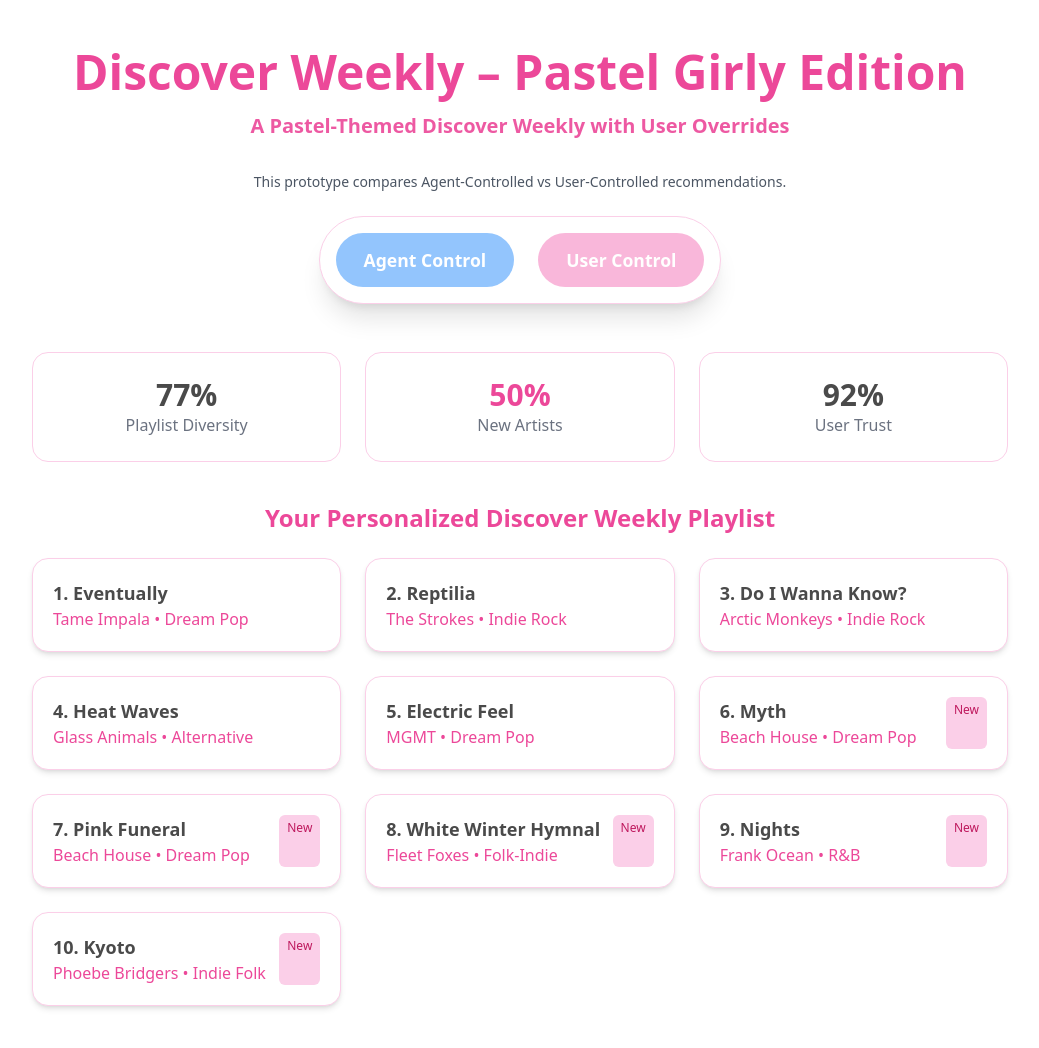
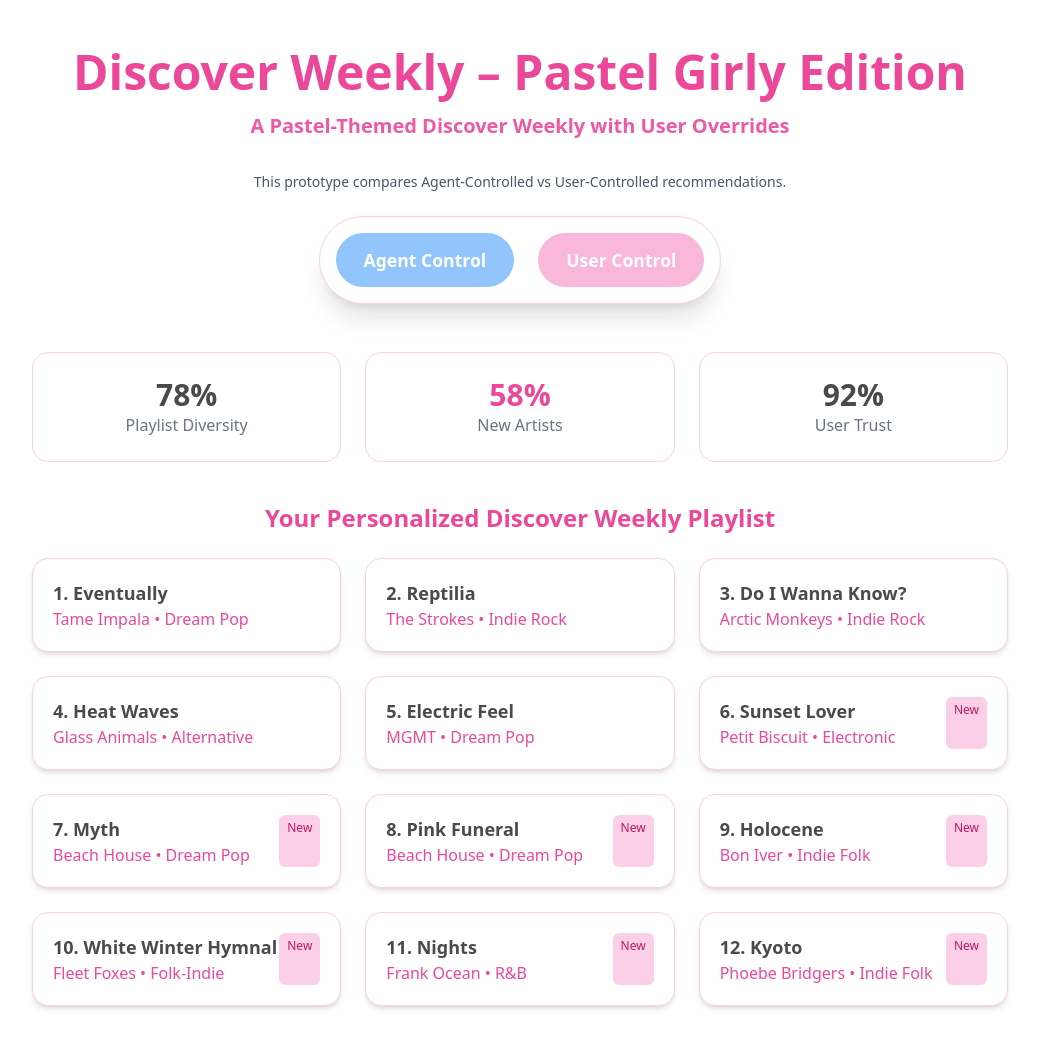
Before and after one commit to armendez02/MANA_CS412_Final-Requirement, a plain HTML site: page index.html in a window 1280 px wide. Shown: the whole page, without its empty margins (120-1159 px from the left). Drawn offline with nearby package versions, Linux system fonts and the light colour scheme.

Commit message:
Refined playlist logic, added new songs, improved scoring & metrics comments (April)

```diff
--- a/index.html
+++ b/index.html
@@ -157,6 +157,8 @@
 
   <!-- JAVASCRIPT LOGIC -->
   <script>
+    // Core profile representing the user's long-term listening habits.
+    // April: Added comments for clarity and debugging.
     let userProfile = {
       topGenres: ["Indie Rock", "Alternative", "Electronic", "Dream Pop"],
       topArtists: ["Tame Impala", "The Strokes", "Arctic Monkeys", "Glass Animals", "MGMT"],
@@ -176,7 +178,9 @@
       {title:"Kyoto", artist:"Phoebe Bridgers", genre:"Indie Folk", similarity:38, novelty:true, reason:"Sentiment bridge"},
       {title:"Nights", artist:"Frank Ocean", genre:"R&B", similarity:45, novelty:true, reason:"Mood pattern match"},
       {title:"White Winter Hymnal", artist:"Fleet Foxes", genre:"Folk-Indie", similarity:52, novelty:true, reason:"Seasonal discovery"},
-      {title:"Myth", artist:"Beach House", genre:"Dream Pop", similarity:70, novelty:true, reason:"Deep cut recommendation"}
+      {title:"Myth", artist:"Beach House", genre:"Dream Pop", similarity:70, novelty:true, reason:"Deep cut recommendation"},
+      {title:"Sunset Lover", artist:"Petit Biscuit", genre:"Electronic", similarity:72, novelty:true, reason:"Electronic discovery based on mood patterns"},
+      {title:"Holocene", artist:"Bon Iver", genre:"Indie Folk", similarity:58, novelty:true, reason:"Recommended for acoustic/folk exploration"},
     ];
 
     const playlistDiv = document.getElementById("playlist");
@@ -187,8 +191,13 @@
       let filteredSongs = songs.filter(
         s => !userProfile.bannedGenres.some(b => b.toLowerCase() === s.genre.toLowerCase())
       );
+// April: Sorting logic combines similarity score, novelty boost, and random variety.
+// Higher score = higher ranking in the playlist
+      filteredSongs.sort((a, b) => {
+        let noveltyA = userProfile.forceNovelty && a.novelty ? 50 : (userProfile.forceNovelty ? -30 : 0);
+        let noveltyB = userProfile.forceNovelty && b.novelty ? 50 : (userProfile.forceNovelty ? -30 : 0);
 
-      filteredSongs.sort((a, b) => {
+
         let scoreA = a.similarity + (userProfile.forceNovelty ? (a.novelty ? 50 : -30) : 0) + userProfile.randomBoost * Math.random() * 10;
         let scoreB = b.similarity + (userProfile.forceNovelty ? (b.novelty ? 50 : -30) : 0) + userProfile.randomBoost * Math.random() * 10;
         return scoreB - scoreA;
@@ -220,9 +229,11 @@
 
         playlistDiv.appendChild(card);
       });
+      // April: Compute playlist-level metrics to simulate user-facing analytics.
+      const avgSimilarity = Math.round(totalSimilarity / shown.length);
 
-      const avgSimilarity = Math.round(totalSimilarity / shown.length);
-      const diversity = Math.round(150 - avgSimilarity + userProfile.randomBoost * 5);
+      // April: Diversity decreases with higher similarity clusters; randomBoost adds subtle variation.
+      const diversity = Math.round(150 - avgSimilarity + userProfile.randomBoost * 4);
       const noveltyPct = Math.round((noveltyCount / shown.length) * 100);
 
       document.getElementById("diversity").textContent = diversity + "%";
```
